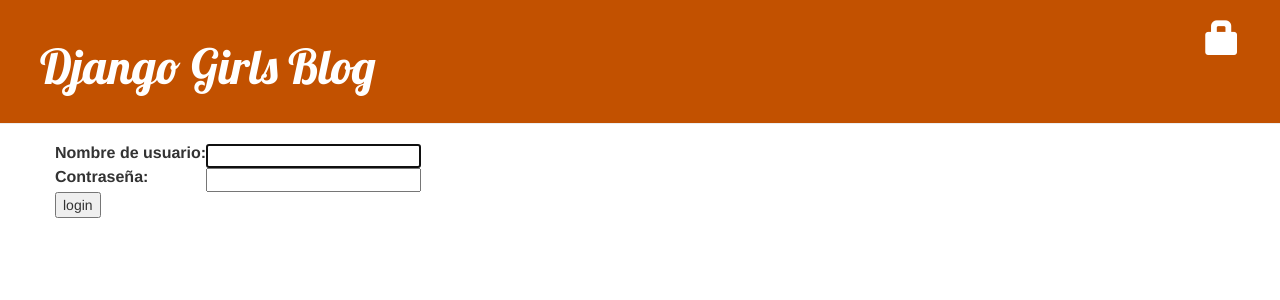
After one commit to sandrango/my-first-blog, a Django app: page /accounts/login/ in a window 1280 px wide. The commit adds this page. Shown: the top 300 px of the page. Run offline with Django 4.2, Linux system fonts and the light colour scheme; some libraries are stand-ins or nearby versions.

Commit message:
actualizarviews de trab a local

```diff
--- a/blog/templates/blog/base.html
+++ b/blog/templates/blog/base.html
@@ -11,6 +11,9 @@
         <div class="page-header">
             {% if user.is_authenticated %}
                 <a href="{% url 'post_new' %}" class="top-menu"><span class="glyphicon glyphicon-plus"></span></a>
+                <p class="top-menu">Hello {{ user.username }} <small>(<a href="{% url 'logout' %}">Log out</a>)</small></p>
+            {% else %}
+                <a href="{% url 'login' %}" class="top-menu"><span class="glyphicon glyphicon-lock"></span></a>
             {% endif %}
             <h1><a href="/">Django Girls Blog</a></h1>
         </div>
--- /dev/null
+++ b/blog/templates/registration/login.html
@@ -0,0 +1,24 @@
+{% extends "blog/base.html" %}
+
+{% block content %}
+    {% if form.errors %}
+        <p>Your username and password didn't match. Please try again.</p>
+    {% endif %}
+
+    <form method="post" action="{% url 'login' %}">
+    {% csrf_token %}
+        <table>
+        <tr>
+            <td>{{ form.username.label_tag }}</td>
+            <td>{{ form.username }}</td>
+        </tr>
+        <tr>
+            <td>{{ form.password.label_tag }}</td>
+            <td>{{ form.password }}</td>
+        </tr>
+        </table>
+
+        <input type="submit" value="login" />
+        <input type="hidden" name="next" value="{{ next }}" />
+    </form>
+{% endblock %}
--- a/mysite/settings.py
+++ b/mysite/settings.py
@@ -126,3 +126,5 @@
 # https://docs.djangoproject.com/en/4.1/ref/settings/#default-auto-field
 
 DEFAULT_AUTO_FIELD = 'django.db.models.BigAutoField'
+
+LOGIN_REDIRECT_URL = '/'
--- a/mysite/urls.py
+++ b/mysite/urls.py
@@ -16,7 +16,12 @@
 from django.contrib import admin
 from django.urls import path, include
 
+from django.contrib.auth import views
+
 urlpatterns = [
     path('admin/', admin.site.urls),
+    #path('accounts/login/', views.login, name='login'),
+    path('accounts/login/', views.LoginView.as_view(), name='login'),
+    path('accounts/logout/', views.LogoutView.as_view(next_page='/'), name='logout'),
     path('', include('blog.urls')),
 ]
```
Also changed, not shown: blog/views.py (+5 -3 lines).
